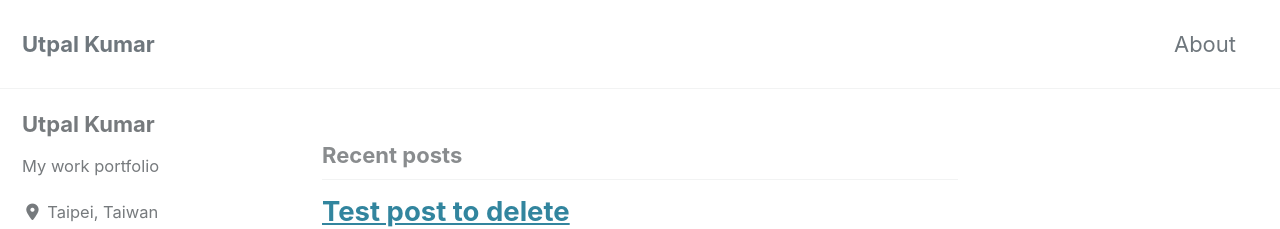
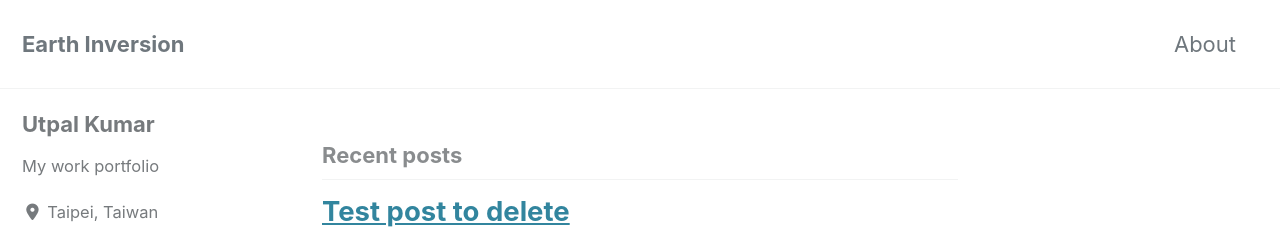
Before and after one commit to apexcodings/earthinversion.github.io, a Jekyll site: the page built from index.html, in a window 1280 px wide and 900 px high. Shown: the top 229 px of the window. Built offline with Jekyll 4.4.1, drawn with Linux system fonts in a browser that asks for light colours; cached includes are drawn as plain includes; nearby versions of some CDN libraries; the list of posts is cut into pages by our own code.

Commit message:
rename site

```diff
--- a/_config.yml
+++ b/_config.yml
@@ -16,11 +16,11 @@ minimal_mistakes_skin    : "default" # "air", "aqua", "contrast", "dark", "dirt"
 
 # Site Settings
 locale                   : "en-US"
-title                    : "Utpal Kumar"
+title                    : "Earth Inversion"
 title_separator          : "-"
 subtitle                 : # site tagline that appears below site title in masthead
 name                     : "Utpal Kumar"
-description              : "My Work Portfolio and my amateur research"
+description              : "Data Science, Computational Geophysics, Web Computing"
 url                      : # the base hostname & protocol for your site e.g. "https://mmistakes.github.io"
 baseurl                  : # the subpath of your site, e.g. "/blog"
 repository               : # GitHub username/repo-name e.g. "mmistakes/minimal-mistakes"
```
